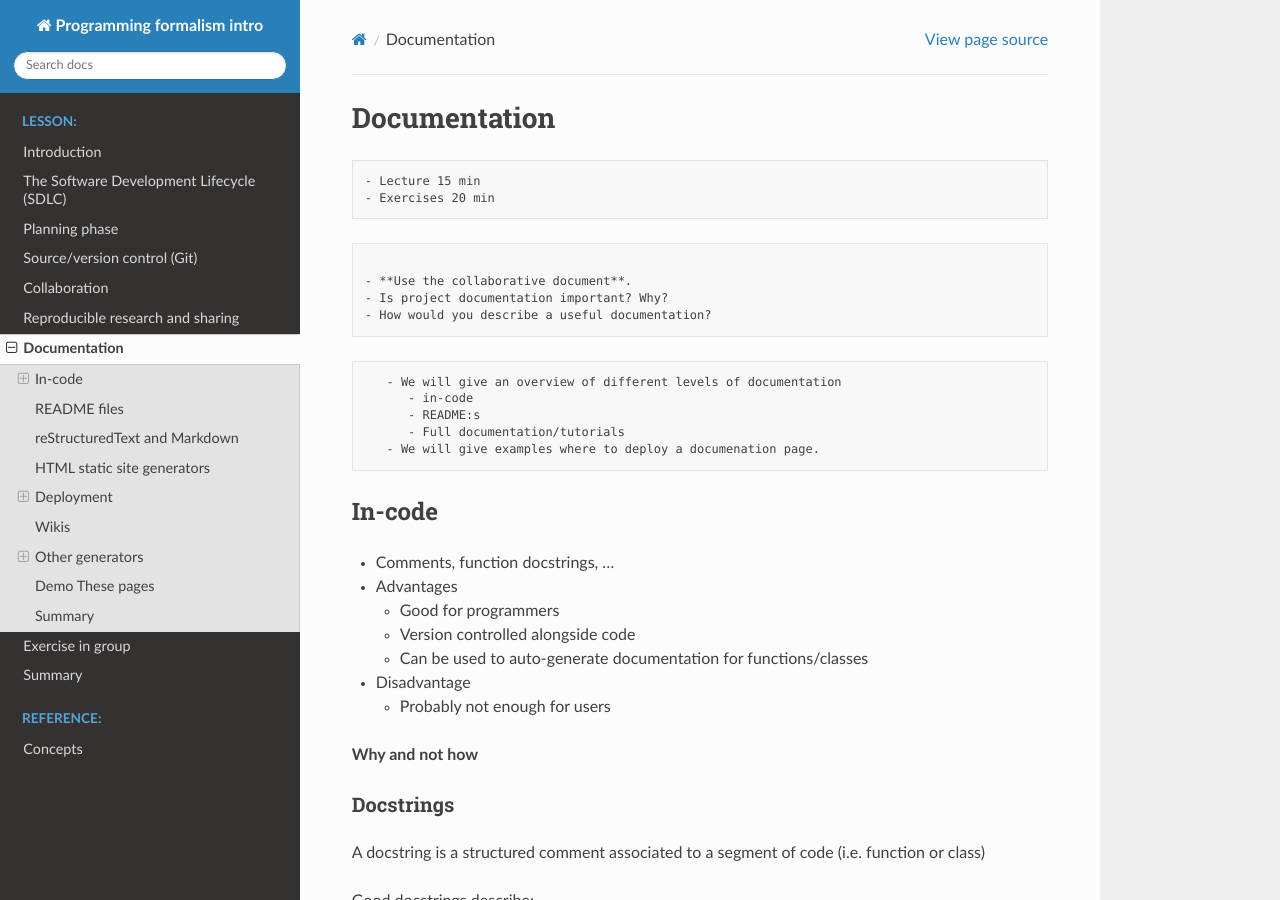
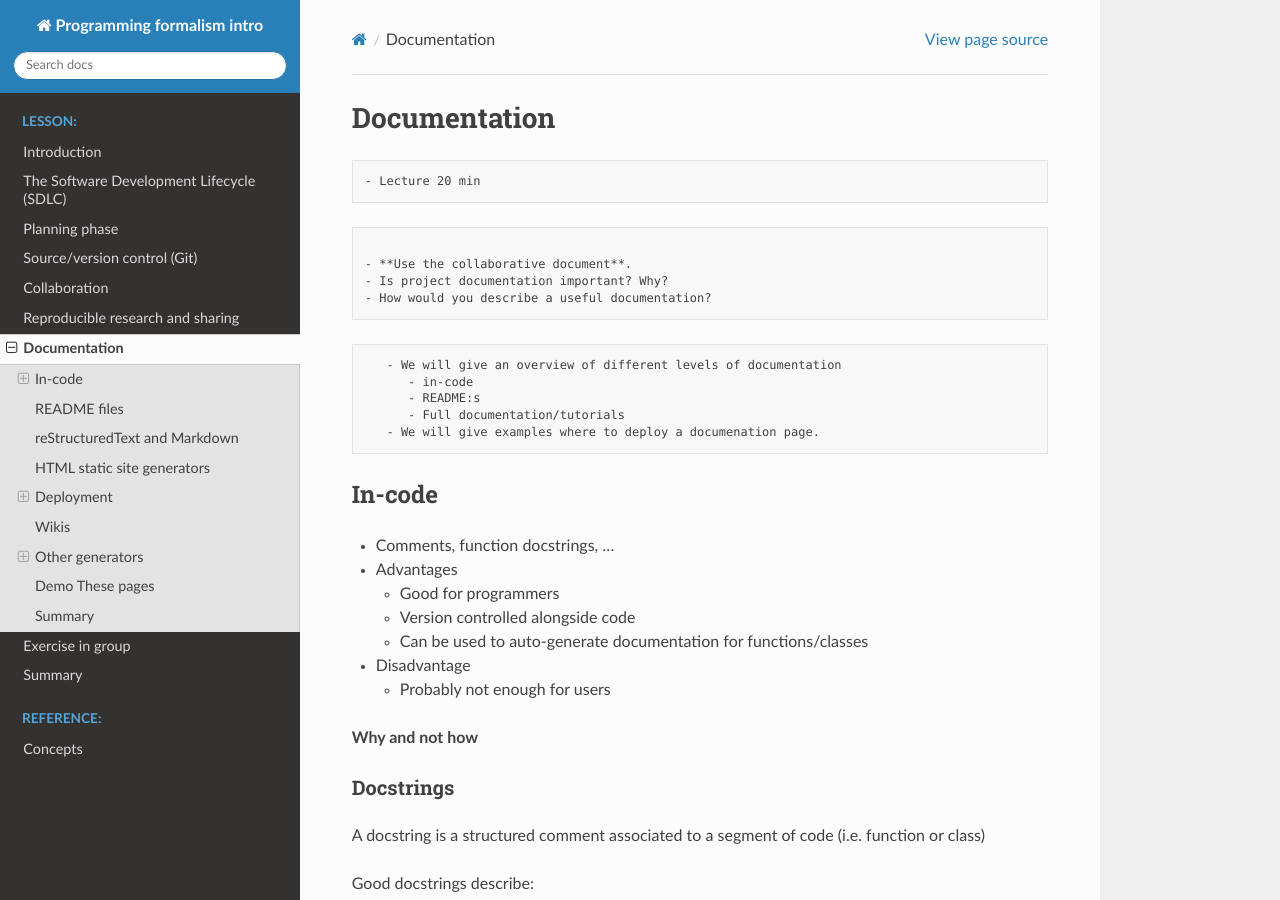
Before and after one commit to UPPMAX/programming_formalisms_intro, a Sphinx documentation site: the page built from doc/documentation.md, in a window 1280 px wide and 900 px high. Built offline with Sphinx 7.4.7 and the Read the Docs theme 2.0.0, drawn with Linux system fonts in a browser that asks for light colours; pages that are not in the unit, such as notebooks, are missing from menus.

Commit message:
Update documentation.md

````diff
--- a/doc/documentation.md
+++ b/doc/documentation.md
@@ -1,8 +1,7 @@
 # Documentation
 
 ```{instructor-note}
-- Lecture 15 min
-- Exercises 20 min
+- Lecture 20 min
 ```
 
 ```{discussion} Motivation: Why should we document code?
````
